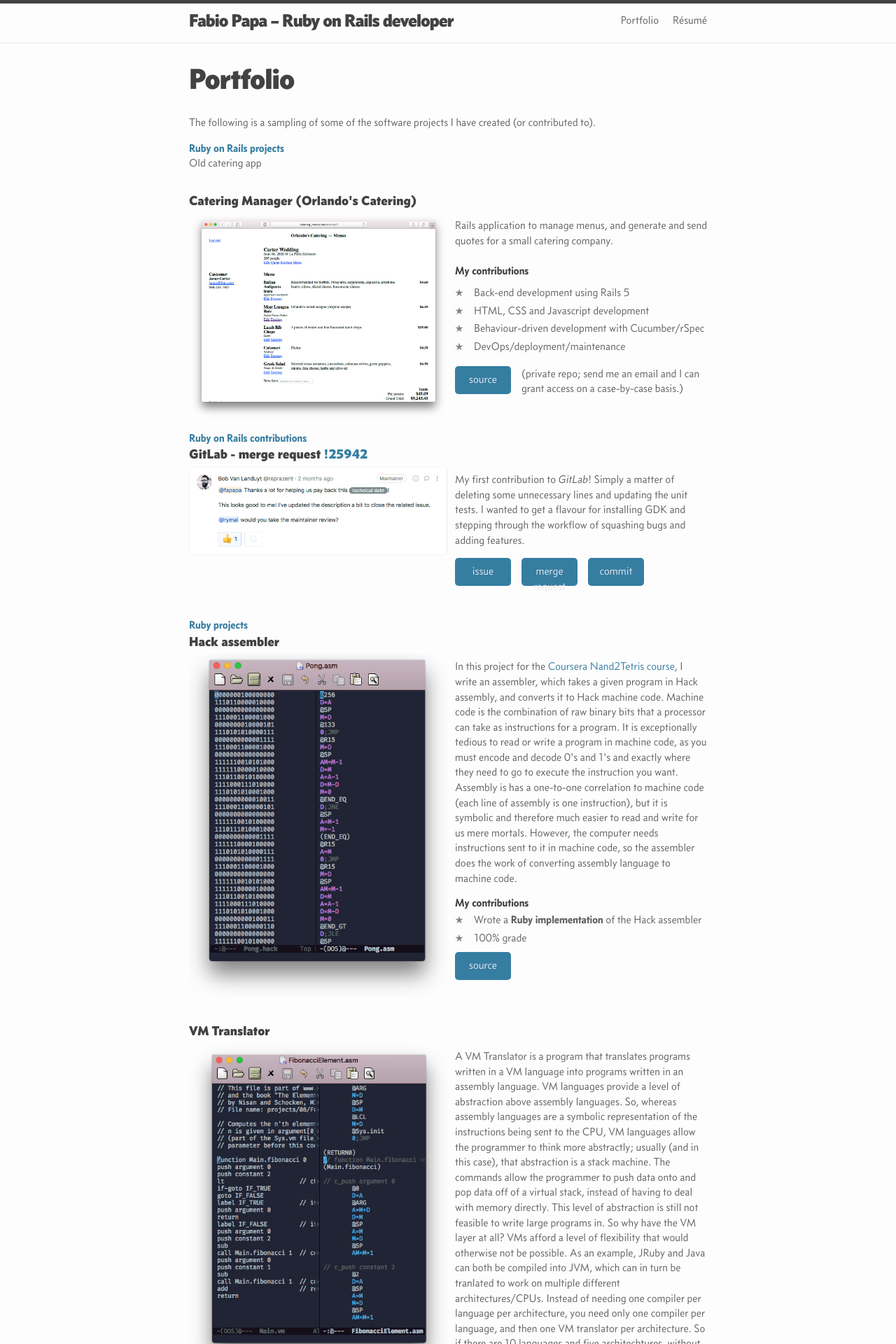
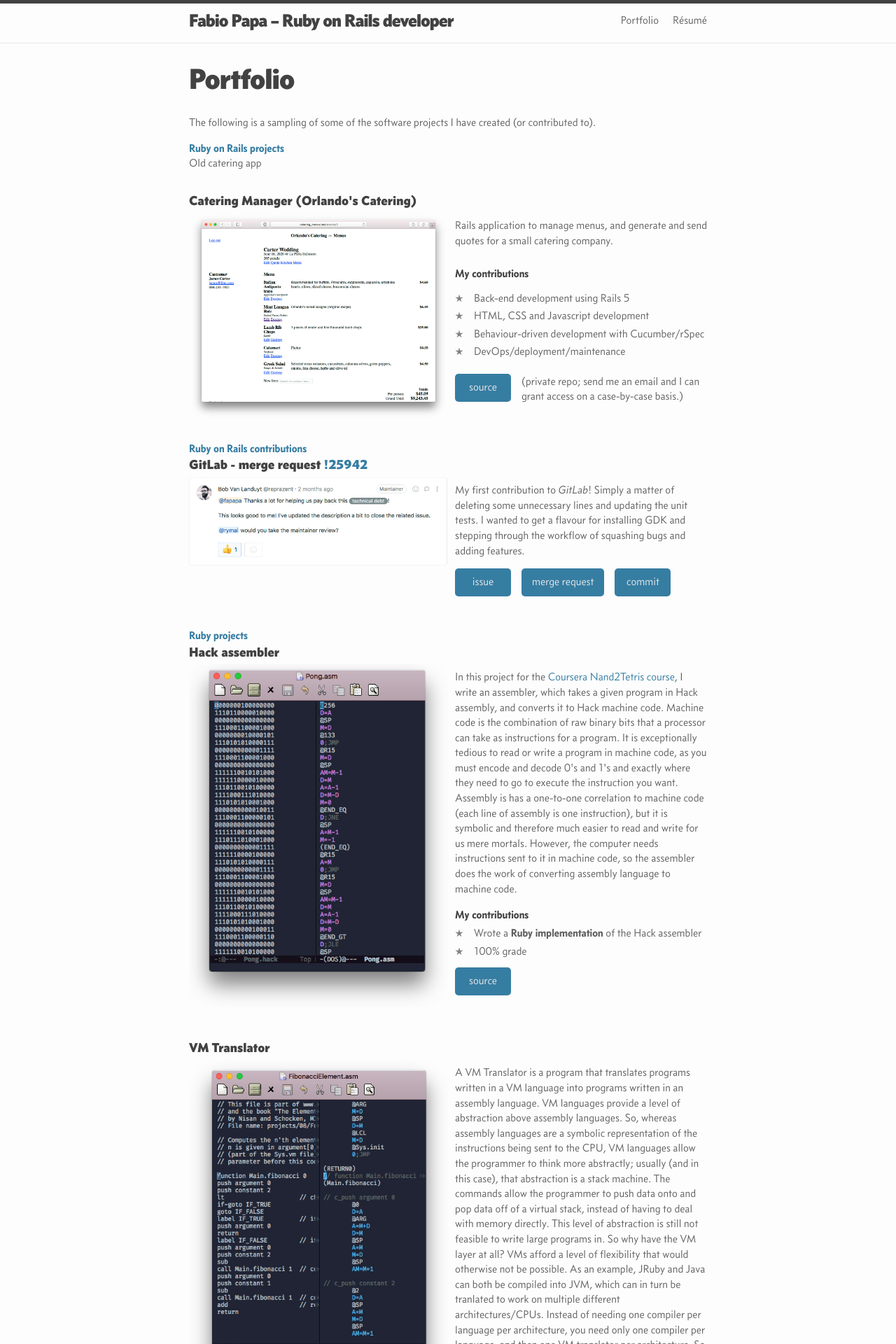
Before and after one commit to fapapa/fapapa.github.io, a Jekyll site: the page built from portfolio.md, in a window 1280 px wide. Shown: the top 1920 px of the page at 70% size. Built offline with Jekyll 4.4.1, drawn with Linux system fonts in a browser that asks for light colours.

Commit message:
Changed the display of buttons on portfolio to allow for larger ones

```diff
--- a/_sass/general.scss
+++ b/_sass/general.scss
@@ -54,11 +54,13 @@
 	display: block;
 	float: left;
 	height: 32px;
-	width: 80px;
+	min-width: 50px;
 	margin-right: 15px;
 	margin-bottom: 15px;
 	border-radius: 5px;
 	padding-top: 8px;
+	padding-right: 15px;
+	padding-left: 15px;
 	vertical-align: center;
 	color: $grey-color-light;
 	text-align: center;
@@ -74,7 +76,7 @@
 	margin-bottom: 5px;
 	font-size: 19px;
       }
-      img { grid-area: screenshot; }
+      img { grid-area: screenshot; margin-bottom: 15px; }
       .description { grid-area: description; }
       h3 {
 	grid-area: contrib-head;
```
